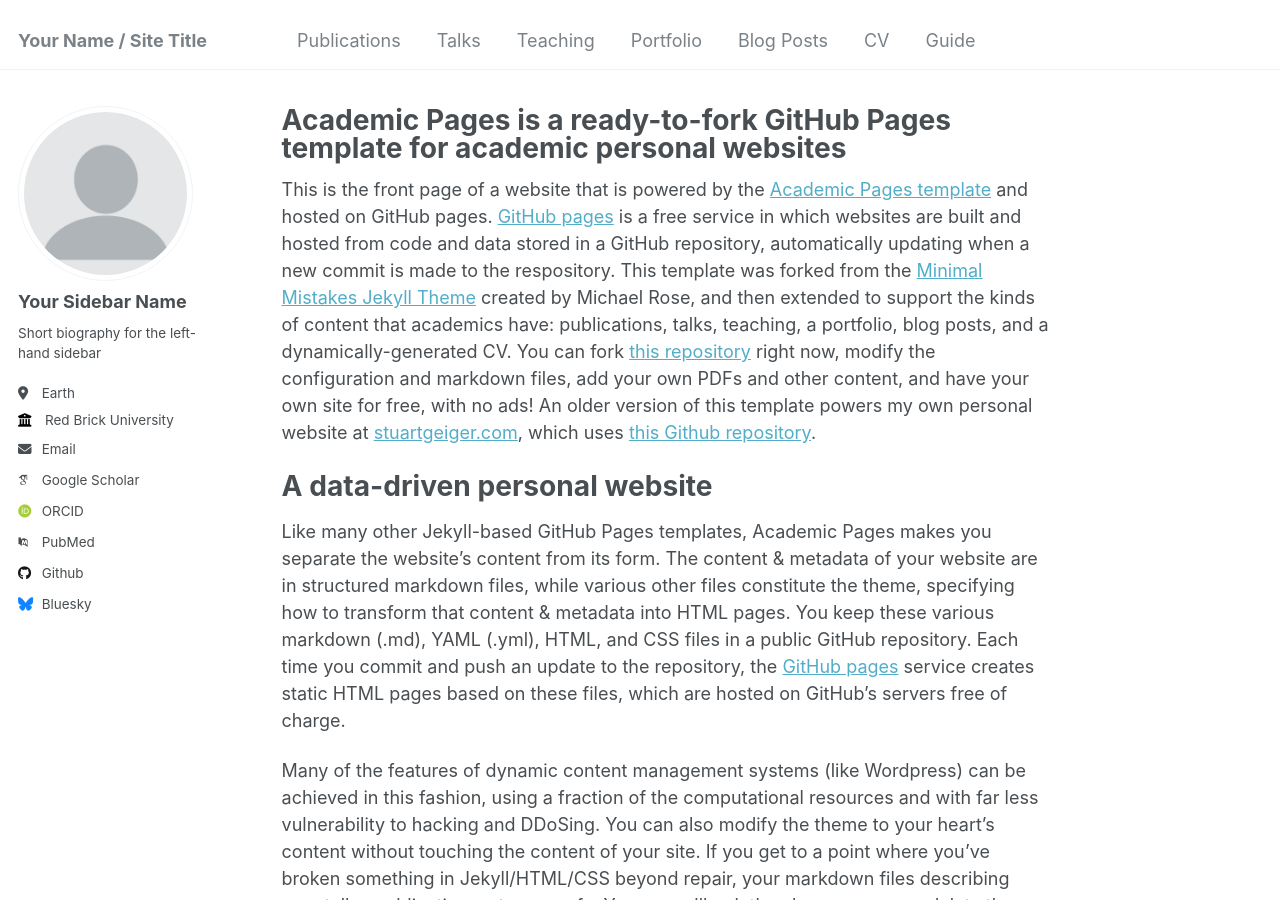
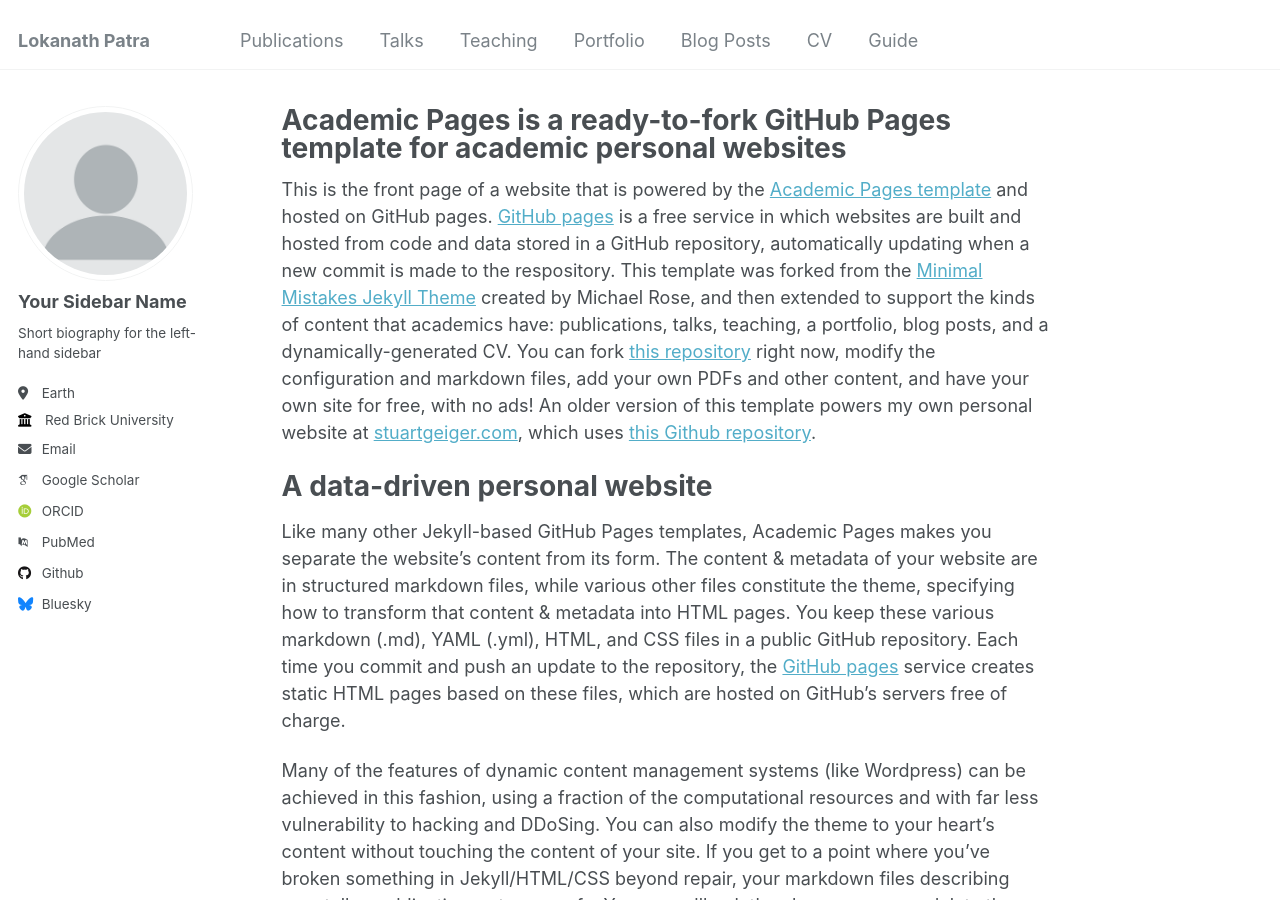
Before and after one commit to lokanath123/lokanath-patra, a Jekyll site: the page built from _pages/about.md, in a window 1280 px wide and 900 px high. Built offline with Jekyll 4.4.1, drawn with Linux system fonts in a browser that asks for light colours; some web fonts are replaced.

Commit message:
Update _config.yml

```diff
--- a/_config.yml
+++ b/_config.yml
@@ -8,7 +8,7 @@
 
 # Basic Site Settings
 locale                   : "en-US"
-title                    : "Your Name / Site Title"
+title                    : "Lokanath Patra"
 title_separator          : "-"
 name                     : &name "Your Name"
 description              : &description "personal description"
```
